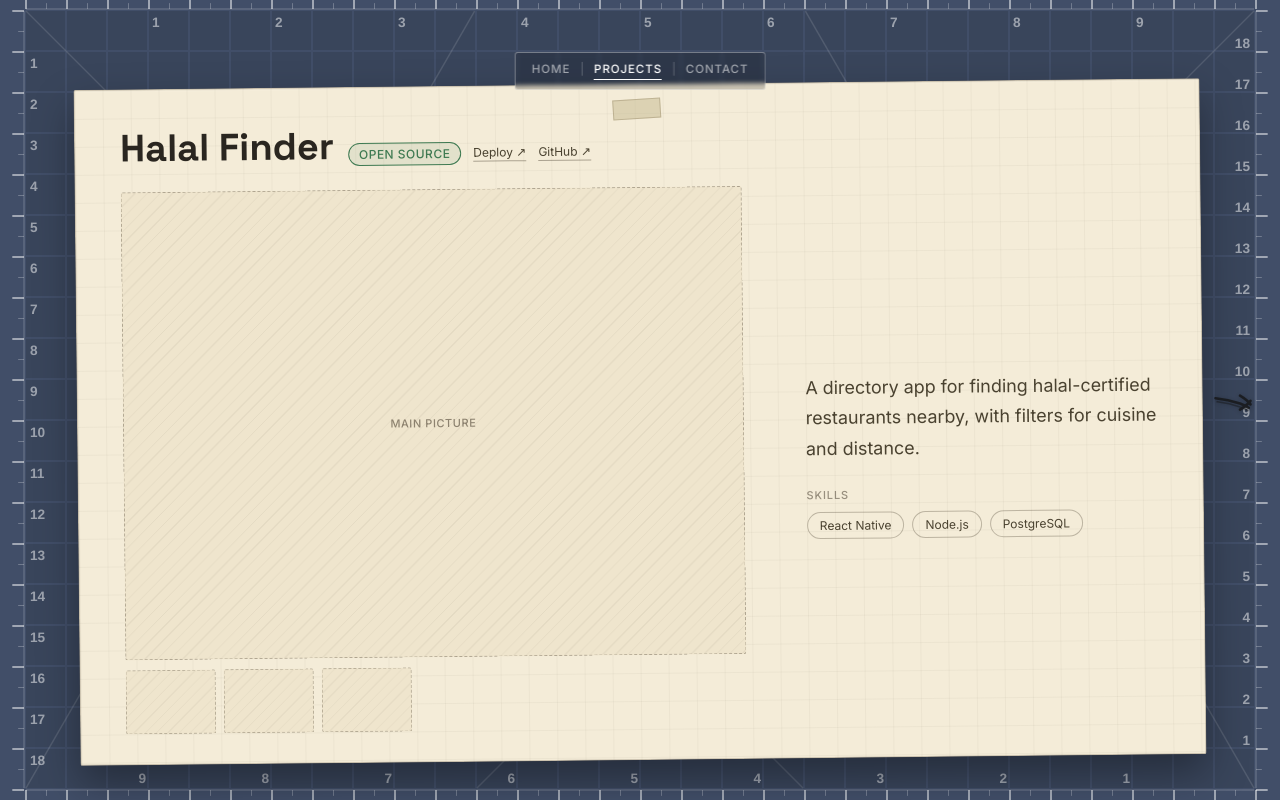
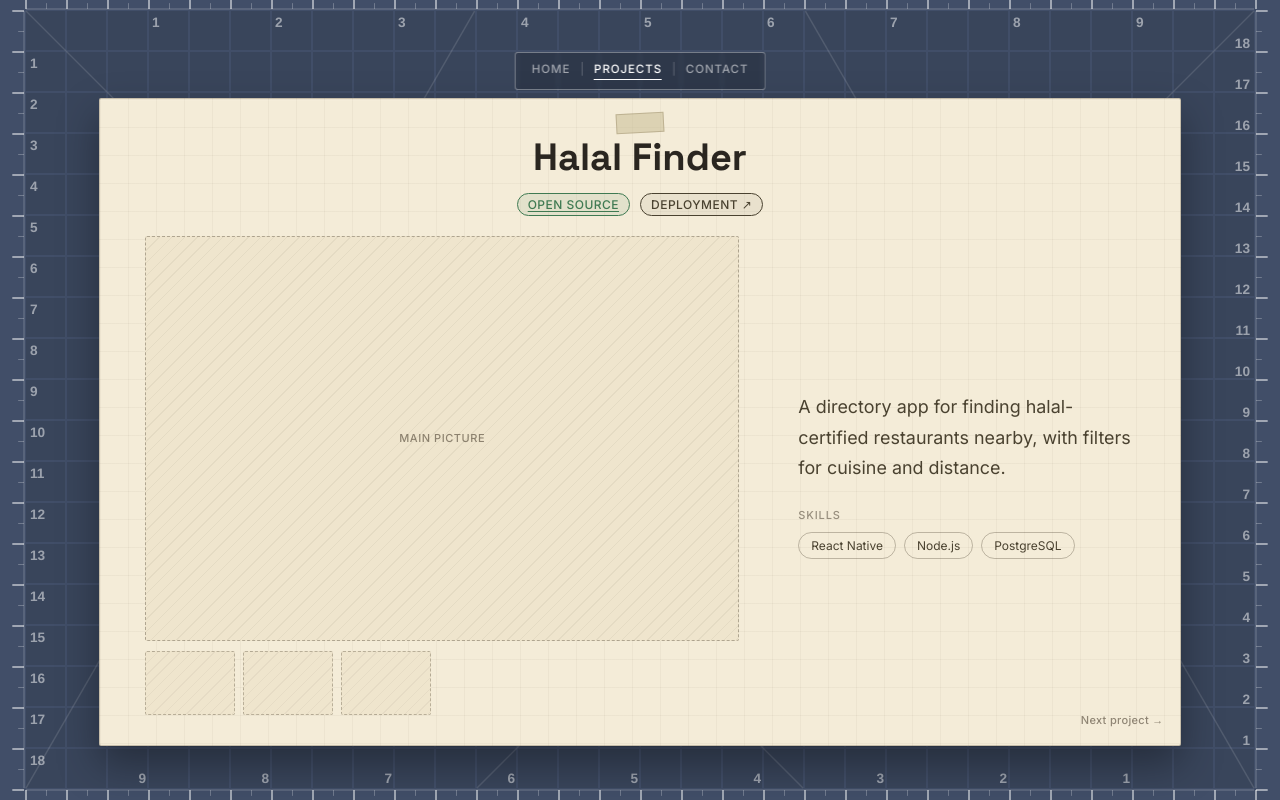
Before and after one commit to disposably-mono/disposably-mono.github.io, a website: page index.html in a window 1280 px wide. Both pictures are taken after a click on the button "PROJECTS". Drawn offline with nearby package versions, Linux system fonts and the light colour scheme.

Commit message:
fix: straighten project sheet, centered pill header, corner nav links
- Project sheet is now a straight rectangle at 96% of its card (no tilt),
  instead of the previous slightly-rotated paper look.
- Open Source / Closed Source and the renamed Deployment link are both
  pills, centered together beneath the project title. The Open Source
  pill is now the GitHub link itself (underlined) instead of a separate
  GitHub text link.
- Replaced the floating scribble-arrow buttons with small "Previous
  project" / "Next project" links tucked into the bottom corners of each
  sheet, hidden at the first/last project respectively.

```diff
--- a/css/projects.css
+++ b/css/projects.css
@@ -30,50 +30,6 @@
   border-radius: 2px;
 }
 
-.project-nav-arrow {
-  position: absolute;
-  top: 50%;
-  transform: translateY(-50%);
-  z-index: 3;
-  width: 56px;
-  height: 56px;
-  padding: 0;
-  border: none;
-  background: none;
-  cursor: pointer;
-  opacity: 0.8;
-  transition: opacity 0.15s ease, transform 0.15s ease;
-}
-
-.project-nav-arrow.prev { left: 1.5%; }
-.project-nav-arrow.next { right: 1.5%; }
-
-.project-nav-arrow:hover {
-  opacity: 1;
-}
-
-.project-nav-arrow.prev:hover { transform: translateY(-50%) translateX(-4px); }
-.project-nav-arrow.next:hover { transform: translateY(-50%) translateX(4px); }
-
-.project-nav-arrow.is-hidden {
-  opacity: 0;
-  pointer-events: none;
-}
-
-.project-nav-arrow .scribble-arrow-icon {
-  width: 100%;
-  height: 100%;
-  filter: drop-shadow(0 1px 2px rgba(0, 0, 0, 0.3));
-}
-
-.project-nav-arrow.next .scribble-arrow-icon {
-  transform: scaleX(-1);
-}
-
-@media (max-width: 720px) {
-  .project-nav-arrow { width: 40px; height: 40px; }
-}
-
 .project-card {
   flex: 0 0 100%;
   height: 100%;
@@ -86,9 +42,9 @@
 
 .project-sheet {
   position: relative;
-  width: 100%;
-  height: 100%;
-  max-height: 100%;
+  width: 96%;
+  height: 96%;
+  max-height: 96%;
   display: flex;
   flex-direction: column;
   gap: 20px;
@@ -101,11 +57,6 @@
   border: 1px solid rgba(60, 50, 35, 0.25);
   border-radius: 2px;
   box-shadow: 0 18px 40px rgba(0, 0, 0, 0.35), 0 2px 0 rgba(255, 255, 255, 0.06) inset;
-  transform: rotate(var(--sheet-tilt, -0.6deg));
-}
-
-.project-card:nth-child(even) .project-sheet {
-  --sheet-tilt: 0.7deg;
 }
 
 .project-sheet::before {
@@ -122,9 +73,10 @@
 
 .project-header {
   display: flex;
-  align-items: baseline;
-  flex-wrap: wrap;
-  gap: 14px;
+  flex-direction: column;
+  align-items: center;
+  text-align: center;
+  gap: 12px;
 }
 
 .project-title {
@@ -134,10 +86,12 @@
   color: #2a2620;
 }
 
-.project-meta {
+.project-pills {
   display: flex;
   align-items: center;
-  gap: 12px;
+  justify-content: center;
+  flex-wrap: wrap;
+  gap: 10px;
   font-family: var(--font-body);
   font-size: 12px;
 }
@@ -149,11 +103,18 @@
   text-transform: uppercase;
   font-weight: 500;
   border: 1px solid currentColor;
+  text-decoration: none;
 }
 
 .project-badge.open {
   background: rgba(70, 130, 90, 0.1);
   color: #3f7a52;
+  text-decoration: underline;
+  text-underline-offset: 2px;
+}
+
+.project-badge.open:hover {
+  opacity: 0.8;
 }
 
 .project-badge.closed {
@@ -161,16 +122,13 @@
   color: #a3672a;
 }
 
-.project-link {
+.project-badge.deploy {
+  background: rgba(60, 50, 35, 0.06);
   color: #4a4230;
-  text-decoration: none;
-  border-bottom: 1px solid rgba(60, 50, 35, 0.4);
-  padding-bottom: 1px;
 }
 
-.project-link:hover {
-  color: #201d16;
-  border-bottom-color: #201d16;
+.project-badge.deploy:hover {
+  opacity: 0.8;
 }
 
 .project-body {
@@ -282,6 +240,32 @@
   color: #4a4230;
 }
 
+.sheet-nav {
+  position: absolute;
+  bottom: 14px;
+  background: none;
+  border: none;
+  cursor: pointer;
+  font-family: var(--font-body);
+  font-size: 11px;
+  font-weight: 500;
+  letter-spacing: 0.03em;
+  color: rgba(60, 50, 35, 0.55);
+  padding: 4px 6px;
+}
+
+.sheet-nav.prev { left: 10px; }
+.sheet-nav.next { right: 10px; }
+
+.sheet-nav:hover {
+  color: #201d16;
+}
+
+.sheet-nav.is-hidden {
+  visibility: hidden;
+  pointer-events: none;
+}
+
 @media (max-width: 720px) {
   .project-body { flex-direction: column; }
   .project-carousel { flex: 0 0 auto; overflow-x: auto; }
--- a/js/projects.js
+++ b/js/projects.js
@@ -23,15 +23,6 @@ const PROJECTS_DATA = {
   ],
 };
 
-const ARROW_ICON = `
-  <svg class="scribble-arrow-icon" viewBox="0 0 64 64" fill="none" aria-hidden="true">
-    <path d="M52 30c-10 1-19 3-28 6-4 1.5-7 3-10 5" stroke="#151515" stroke-width="3" stroke-linecap="round"/>
-    <path d="M50 34c-9 1-18 3-26 6-3 1-6 2-9 4" stroke="#151515" stroke-width="2" stroke-linecap="round" opacity="0.55"/>
-    <path d="M24 27c-5 3-9 6-12 10" stroke="#151515" stroke-width="3" stroke-linecap="round"/>
-    <path d="M24 43c-5-3-9-6-12-10" stroke="#151515" stroke-width="3" stroke-linecap="round"/>
-  </svg>
-`;
-
 function createProjectsMat() {
   const section = document.createElement('section');
   section.className = 'mat';
@@ -41,26 +32,28 @@ function createProjectsMat() {
   section.style.setProperty('--x', PROJECTS_DATA.x);
   section.style.setProperty('--y', PROJECTS_DATA.y);
 
-  const cards = PROJECTS_DATA.items.map((item, i) => {
+  const items = PROJECTS_DATA.items;
+
+  const cards = items.map((item, i) => {
     const delay = (0.1 + i * 0.15).toFixed(2);
-    const badge = `<span class="project-badge ${item.openSource ? 'open' : 'closed'}">${item.openSource ? 'Open Source' : 'Closed Source'}</span>`;
-    const deployLink = item.deployUrl
-      ? `<a class="project-link" href="${item.deployUrl}" target="_blank" rel="noopener">Deploy ↗</a>`
-      : '';
-    const githubLink = item.githubUrl
-      ? `<a class="project-link" href="${item.githubUrl}" target="_blank" rel="noopener">GitHub ↗</a>`
+    const badge = item.openSource
+      ? `<a class="project-badge open" href="${item.githubUrl}" target="_blank" rel="noopener">Open Source</a>`
+      : `<span class="project-badge closed">Closed Source</span>`;
+    const deployPill = item.deployUrl
+      ? `<a class="project-badge deploy" href="${item.deployUrl}" target="_blank" rel="noopener">Deployment ↗</a>`
       : '';
     const skills = item.skills.map((skill) => `<span class="skill-chip">${skill}</span>`).join('');
+    const prevHidden = i === 0 ? ' is-hidden' : '';
+    const nextHidden = i === items.length - 1 ? ' is-hidden' : '';
 
     return `
       <article class="project-card" data-animate="fade-up" data-animate-delay="${delay}">
         <div class="project-sheet">
           <div class="project-header">
             <h2 class="project-title">${item.title}</h2>
-            <div class="project-meta">
+            <div class="project-pills">
               ${badge}
-              ${deployLink}
-              ${githubLink}
+              ${deployPill}
             </div>
           </div>
           <div class="project-body">
@@ -80,6 +73,8 @@ function createProjectsMat() {
               </div>
             </div>
           </div>
+          <button type="button" class="sheet-nav prev${prevHidden}" data-dir="prev">&larr; Previous project</button>
+          <button type="button" class="sheet-nav next${nextHidden}" data-dir="next">Next project &rarr;</button>
         </div>
       </article>
     `;
@@ -89,8 +84,6 @@ function createProjectsMat() {
     <div class="cutting-grid"></div>
     <svg class="cutting-overlay"></svg>
     <div class="projects-row">${cards}</div>
-    <button type="button" class="project-nav-arrow prev" aria-label="Previous project">${ARROW_ICON}</button>
-    <button type="button" class="project-nav-arrow next" aria-label="Next project">${ARROW_ICON}</button>
   `;
 
   buildCuttingMat(section);
@@ -100,24 +93,12 @@ function createProjectsMat() {
 
 function wireProjectsNav(section) {
   const row = section.querySelector('.projects-row');
-  const prevBtn = section.querySelector('.project-nav-arrow.prev');
-  const nextBtn = section.querySelector('.project-nav-arrow.next');
 
-  const updateArrows = () => {
-    const max = row.scrollWidth - row.clientWidth;
-    prevBtn.classList.toggle('is-hidden', row.scrollLeft <= 4);
-    nextBtn.classList.toggle('is-hidden', row.scrollLeft >= max - 4);
-  };
+  row.addEventListener('click', (e) => {
+    const btn = e.target.closest('.sheet-nav');
+    if (!btn || btn.classList.contains('is-hidden')) return;
 
-  prevBtn.addEventListener('click', () => {
-    row.scrollBy({ left: -row.clientWidth, behavior: 'smooth' });
+    const dir = btn.dataset.dir === 'next' ? 1 : -1;
+    row.scrollBy({ left: dir * row.clientWidth, behavior: 'smooth' });
   });
-
-  nextBtn.addEventListener('click', () => {
-    row.scrollBy({ left: row.clientWidth, behavior: 'smooth' });
-  });
-
-  row.addEventListener('scroll', updateArrows);
-  window.addEventListener('resize', updateArrows);
-  requestAnimationFrame(updateArrows);
 }
```
